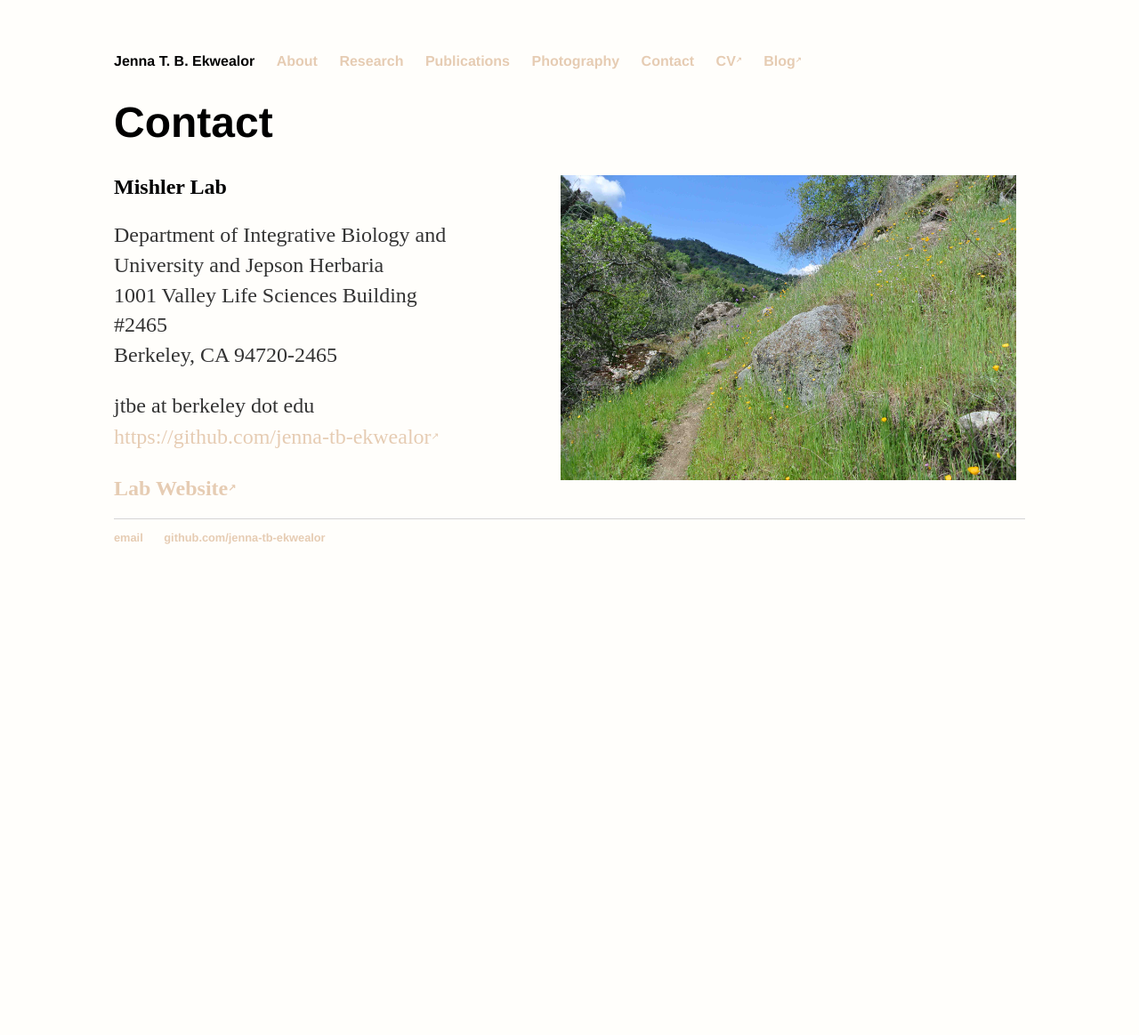
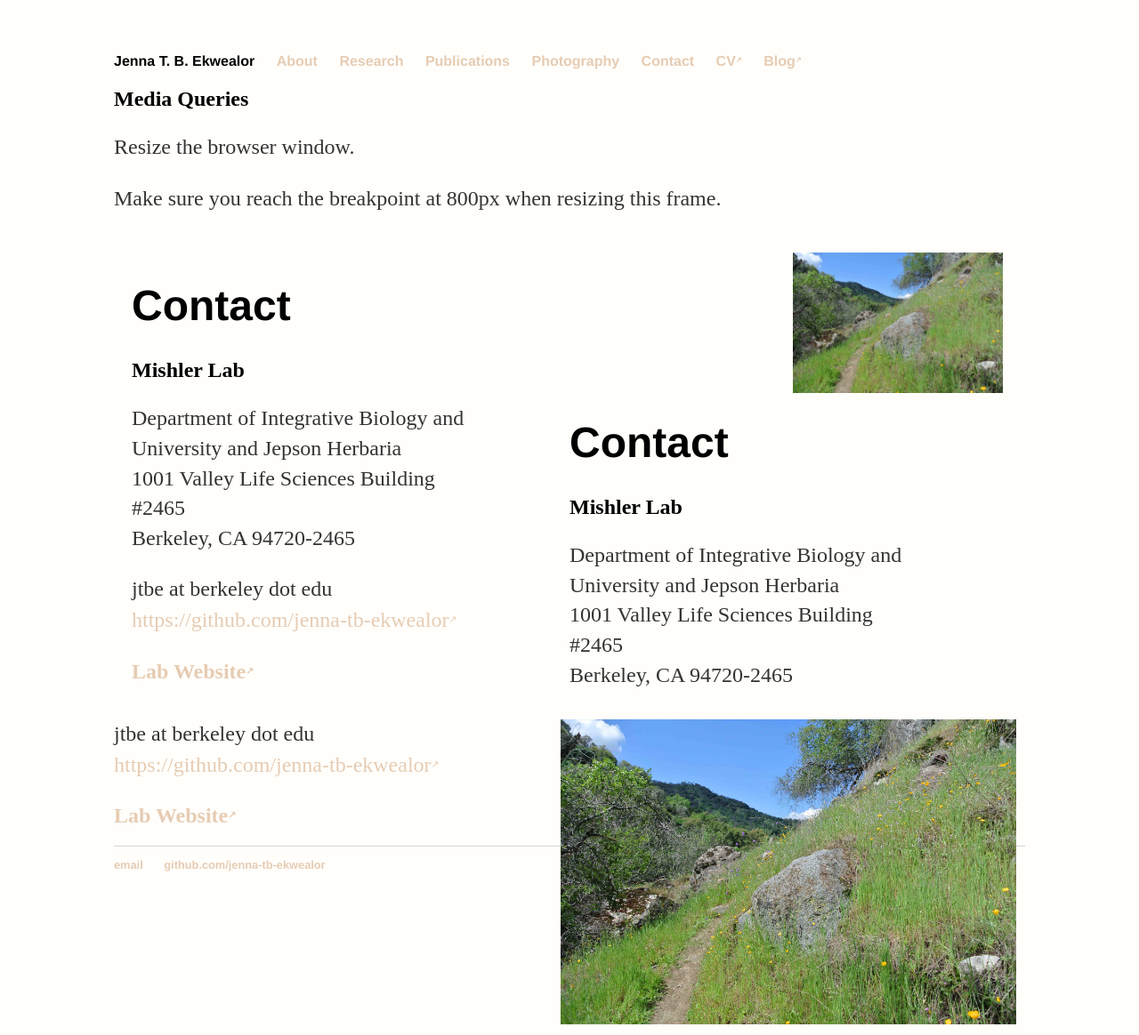
Before and after one commit to jenna-tb-ekwealor/jenna-tb-ekwealor.github.io, a Jekyll site: the page built from contact/index.html, in a window 1280 px wide. Shown: the whole page at 89% size. Built offline with Jekyll 4.4.1, drawn with Linux system fonts in a browser that asks for light colours; before the commit the page ends 900 px from its top, so only the background shows below that.

Commit message:
attempt to make media responsive

```diff
--- a/contact/index.html
+++ b/contact/index.html
@@ -3,6 +3,71 @@ layout: default
 title: J.T.B. Ekwealor | Contact
 ---
 <body>
+
+
+<meta name="viewport" content="width=device-width, initial-scale=1.0">
+<style>
+* {
+  box-sizing:border-box;
+}
+
+.left {
+  padding:20px;
+  float:left;
+  width:50%; /* The width is 20%, by default */
+}
+
+.main {
+  padding:0px;
+  float:left;
+  width:0%; /* The width is 60%, by default */
+}
+
+.right {
+  padding:20px;
+  float:left;
+  width:50%; /* The width is 20%, by default */
+}
+
+/* Use a media query to add a break point at 800px: */
+@media screen and (max-width:800px) {
+  .left, .main, .right {
+    width:100%; /* The width is 100%, when the viewport is 800px or smaller */
+  }
+}
+</style>
+</head>
+<body>
+
+<h2>Media Queries</h2>
+<p>Resize the browser window.</p>
+
+<p>Make sure you reach the breakpoint at 800px when resizing this frame.</p>
+
+<div class="left">
+ <h1>Contact</h1>
+  	<h2>Mishler Lab </h2>
+  	<p>Department of Integrative Biology and <br>
+  		University and Jepson Herbaria <br>
+  		1001 Valley Life Sciences Building <br>
+		#2465 <br>
+		Berkeley, CA 94720-2465
+	</p>
+	<p> jtbe at berkeley dot edu <br />
+		<a href="https://github.com/jenna-tb-ekwealor" target="_blank">https://github.com/jenna-tb-ekwealor<font size="-1"><sup>&#8599;</font></sup></a>
+		</p>
+	<h2> <a href="https://bnhmwp.berkeley.edu/bryolab" target="_blank">Lab Website<font size="-1"><sup>&#8599;</font></sup></a>	</h2>
+</div>
+
+
+<div class="right">
+  	<img class=asyncImage src="../img/poppytrail_small.jpg" data-src="../img/poppytrail.JPG" style="float: right; width: 50%; margin-right: 1%; margin-bottom: 0.5em; alt="A hillside trail through green grass and California poppies.">
+</div>
+
+</body>
+</html>
+
+
 <div class="blurb">
 	<h1>Contact</h1>
   	<h2>Mishler Lab
```
